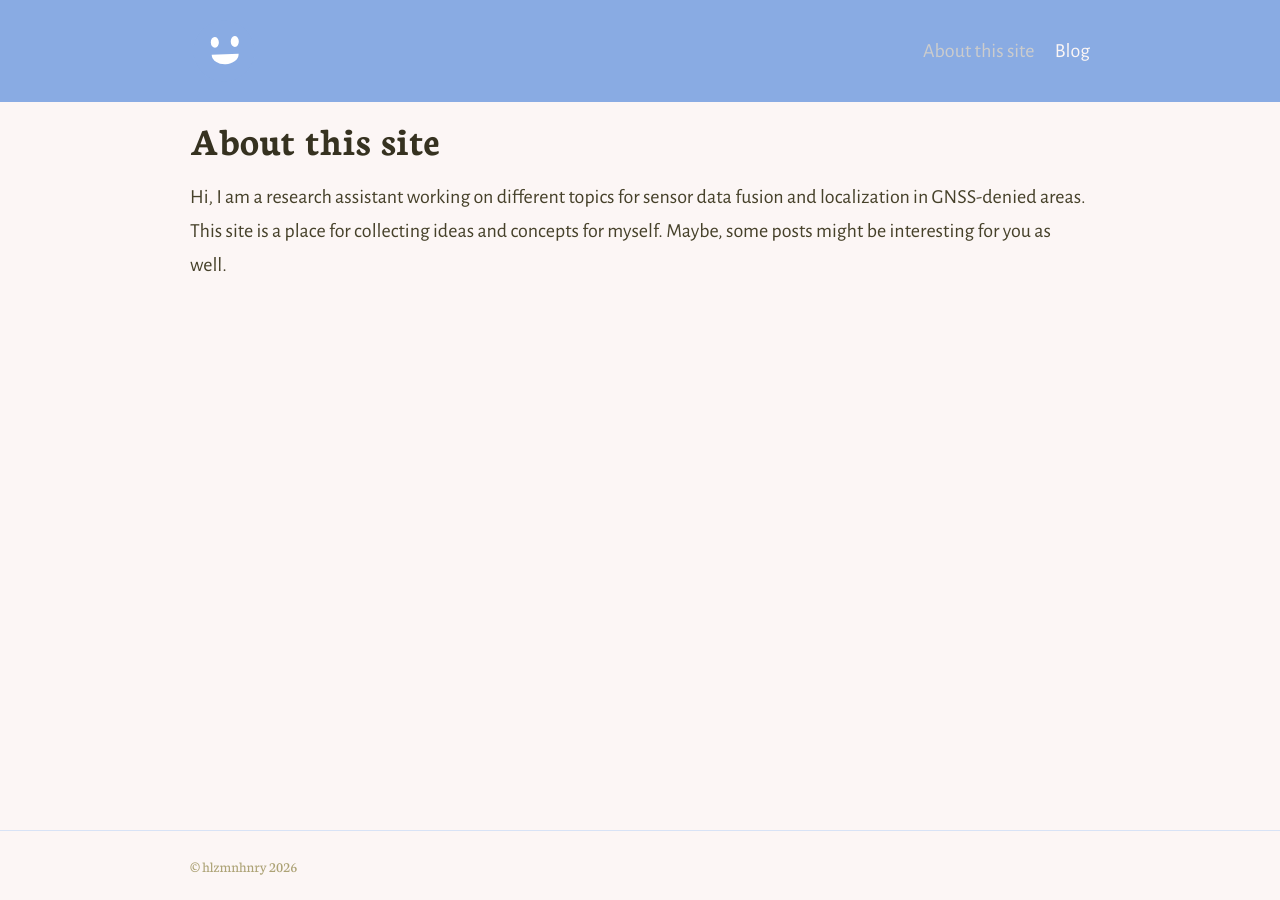
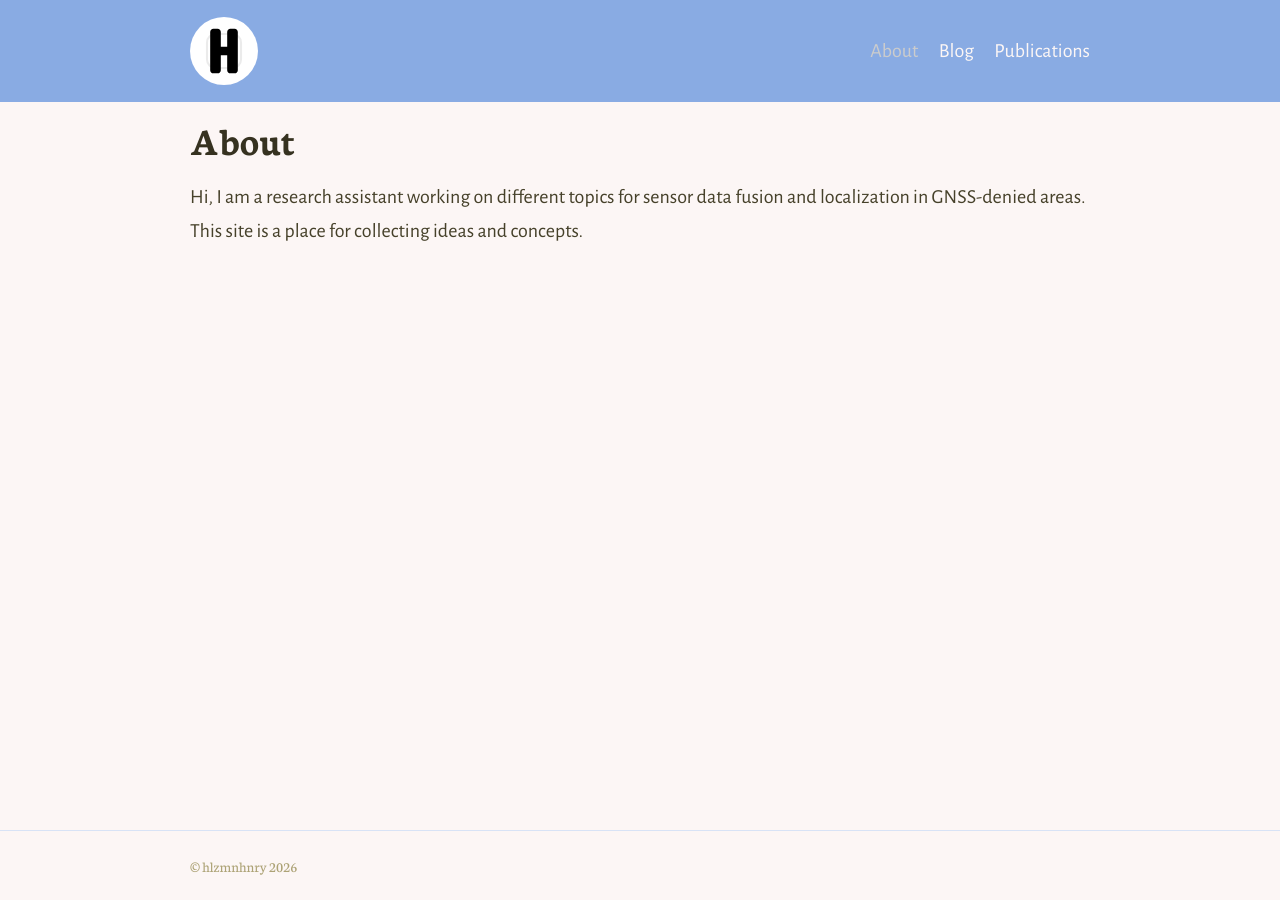
Before and after one commit to hlzmnhnry/hlzmnhnry.github.io, a Jekyll site: the page built from about.md, in a window 1280 px wide. Built offline with Jekyll 4.4.1, drawn with Linux system fonts in a browser that asks for light colours; nearby versions of some CDN libraries.

Commit message:
feat: Removed logo; Option for publications

```diff
--- a/_config.yml
+++ b/_config.yml
@@ -39,7 +39,12 @@
   posts:
     title: Blog # Needed for Siteleaf
     output: true
-    description: "A place where I gather ideas and concepts for myself. Hopefully, some posts might be interesting for you as well."
+    description: "A place where I gather ideas and concepts."
+  publications:
+    title: Publications
+    output: true
+    permalink: /publications/:name
+    description: "Papers and other published work."
 
 # 6. Jekyll collections settings
 defaults:
@@ -55,6 +60,12 @@
       type: posts
     values:
       layout: post # Default layout
+  -
+    scope:
+      path: ""
+      type: publications
+    values:
+      layout: post # Default layout for publications
 
 # 7. Site settings
 encoding: utf-8 # Make sure the encoding is right
--- a/about.md
+++ b/about.md
@@ -1,5 +1,6 @@
 ---
-title: About this site
+title: About
 ---
 
-Hi, I am a research assistant working on different topics for sensor data fusion and localization in GNSS-denied areas. This site is a place for collecting ideas and concepts for myself. Maybe, some posts might be interesting for you as well.
+Hi, I am a research assistant working on different topics for sensor data fusion and localization in GNSS-denied areas.
+This site is a place for collecting ideas and concepts.
--- /dev/null
+++ b/publications.html
@@ -0,0 +1,5 @@
+---
+layout: home
+title: Publications
+collectionpage: publications
+---
```
Also changed, not shown: _publications/scar.md (added, +6 -0 lines), assets/mylogo.svg, 1 other file.
